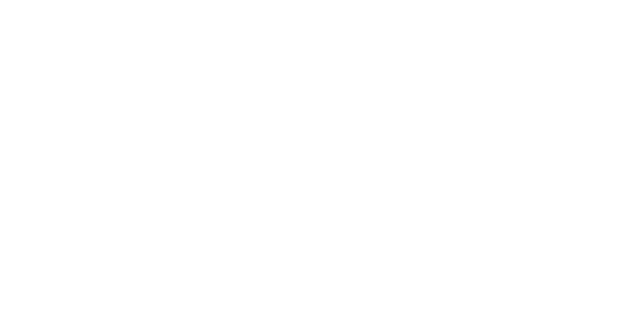
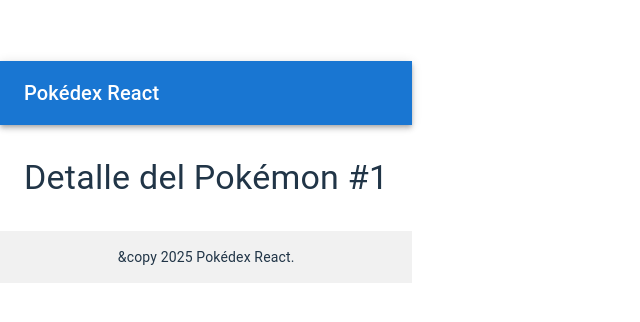
Before and after one commit to Preydet/Proyecto_5, a React (Vite) app: page /pokemon/1 in a window 1280 px wide. Before the commit this address had no page. Shown: the part 228-550 px from the top of the page, without its empty margins (0-640 px from the left). Built offline with nearby package versions, Linux system fonts and the light colour scheme.

Commit message:
Se crear carpeta Layout

```diff
--- a/src/App.jsx
+++ b/src/App.jsx
@@ -1,5 +1,6 @@
 import { BrowserRouter, Routes, Route } from "react-router-dom";
 import Pokemon from "./Home/Pokemon";
+import PokemonDetail from "./Home/PokemonDetail";
 
 function App() {
   return (
@@ -7,6 +8,7 @@
     <BrowserRouter>
       <Routes>
         <Route path="/" element={<Pokemon />} />
+        <Route path="/pokemon/:id" element={<PokemonDetail />} />
         </Routes>
     </BrowserRouter>
 
--- a/src/Home/Pokemon.jsx
+++ b/src/Home/Pokemon.jsx
@@ -1,27 +1,79 @@
-import { Typography } from "@mui/material";
+import { Card, CardActionArea, CardContent, CardMedia, Grid, Typography } from "@mui/material";
 import useFetch from "../components/useFetch";
+import Layout from "../components/Layout/Layout";
+import { Link } from "react-router-dom";
 
 const Pokemon = () => {
-    const url = "https://pokeapi.co/api/v2/pokemon?limit=20";
+    const url = "https://pokeapi.co/api/v2/pokemon?limit=150";
 
     const { data, loading, error } = useFetch(url);
 
-    console.log("Datos de la API", data);
+    //Función para extraer el ID del Pokémon desde URL
 
-    if (loading) return <p>Loading...</p>;
-    if (error) return <p>Error en la carga de pokemon: {error.message}</p>;
+    const getPokemonId = (url) => url.split('/').filter(Boolean).pop();
+
+    //Mostrar mensaje de carga mientras llega la APi
+
+    if (loading)
+         return (
+            <Layout>
+                <p>Cargando Pokémon...</p>
+            </Layout>
+        )
+    // Mostrar mensaje de error si falla la API
+    if (error)
+        return (
+            <Layout>
+            <p>Error en la carga de pokemon: {error.message}</p>
+            </Layout>
+        )
 
     return (
-        <>
-            <Typography>Tarjetas de pokemon</Typography>
-            <ul>
-                {data.results.map((pokemon) => (
-                    <li key={pokemon.name}>{pokemon.name}</li>
-                ))}
+        <Layout>
 
-            </ul>
-        </>
-    );
+            <Typography variant="h4" gutterBottom>
+                Tarjetas de Pokémon
+            </Typography>
+
+            <Grid container spacing={2}>
+                {data.results.map((pokemon) => {
+                    const pokemonId = getPokemonId(pokemon.url);
+                    const imageUrl = `https://raw.githubusercontent.com/PokeAPI/sprites/master/sprites/pokemon/${pokemonId}.png`;
+
+                    return (
+                        <Grid item xs={12} sm={6} md={4} lg={3} key={pokemon.name}>
+                            <Card sx={{ textAlign: "center", padding: 1 }}>
+                                <CardActionArea component={Link} to={`/pokemon/${pokemonId}`}>
+
+                                    {/*Imagen del pokemon*/}
+
+                                    <CardMedia
+                                        component="img"
+                                        image={imageUrl}
+                                        alt={pokemon.name}
+                                        sx={{ width: "120px", height: "120px", margin: "0 auto"}}
+                                    />
+
+                                    {/*Nombre del pokemon*/}
+                                    <CardContent>
+                                        <Typography
+                                            variant="h6"
+                                            sx={{ textTransform: "capitalize"}}
+                                        >
+                                            {pokemon.name}
+                                        </Typography>
+                                    </CardContent>
+                                </CardActionArea>
+
+                             </Card>
+                        </Grid>
+                    );
+
+            })}
+
+            </Grid>
+        </Layout>
+    )
 }
 
 export default Pokemon;
--- /dev/null
+++ b/src/Home/PokemonDetail.jsx
@@ -0,0 +1,17 @@
+import { Typography } from "@mui/material";
+import Layout from "../components/Layout/Layout";
+import { useParams } from "react-router-dom";
+
+const PokemonDetail = () => {
+    const { id } = useParams();
+
+    return (
+        <Layout>
+            <Typography variant="h4">
+                Detalle del Pokémon #{id}
+            </Typography>
+        </Layout>
+    );
+}
+
+export default PokemonDetail;
--- /dev/null
+++ b/src/components/Layout/Footer.jsx
@@ -0,0 +1,27 @@
+import { Box, Typography } from "@mui/material"
+import { Link } from "react-router-dom";
+
+const Footer = () => {
+    return (
+      <Box
+        component={Link}
+        to="/"
+        sx={{
+            textAlign: 'center',
+            padding: '1rem',
+            marginTop: '2rem',
+            backgroundColor: '#f1f1f1',
+            cursor: 'pointer',
+            textDecoration: 'none',
+            color: 'inherit',
+            display: 'block'
+        }}
+    >
+        <Typography variant="body2">
+            &copy {new Date().getFullYear()} Pokédex React.
+        </Typography>
+    </Box>
+  )
+}
+
+export default Footer;
--- /dev/null
+++ b/src/components/Layout/Header.jsx
@@ -0,0 +1,25 @@
+import { AppBar, Toolbar, Typography } from "@mui/material"
+import { Link } from "react-router-dom";
+
+const Header = () => {
+      return (
+    <AppBar position="static">
+        <Toolbar>
+            <Typography
+                variant="h6"
+                component={Link}
+                to="/"
+                sx={{
+                    color: "white",
+                    textDecoration: "none",
+                    cursor: "pointer",
+                 }}
+            >
+                Pokédex React
+            </Typography>
+        </Toolbar>
+    </AppBar>
+  )
+}
+
+export default Header;
--- /dev/null
+++ b/src/components/Layout/Layout.jsx
@@ -0,0 +1,19 @@
+import { Container } from "@mui/material";
+import Header from "./Header";
+import Footer from "./Footer";
+
+const Layout = ({ children }) => {
+  return (
+    <>
+        <Header />
+
+        <Container sx={{ marginTop: 4 }}>
+            {children}
+        </Container>
+
+        <Footer />
+    </>
+  )
+}
+
+export default Layout;
```
